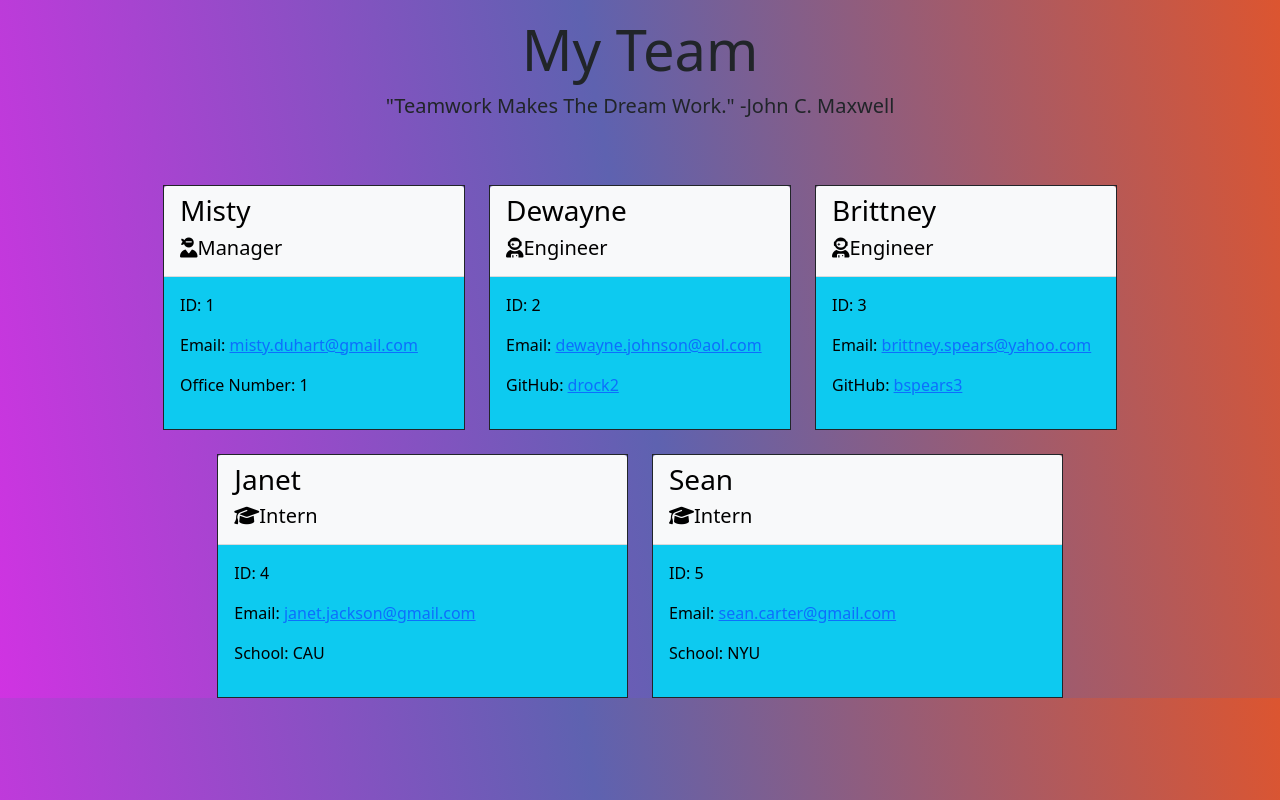
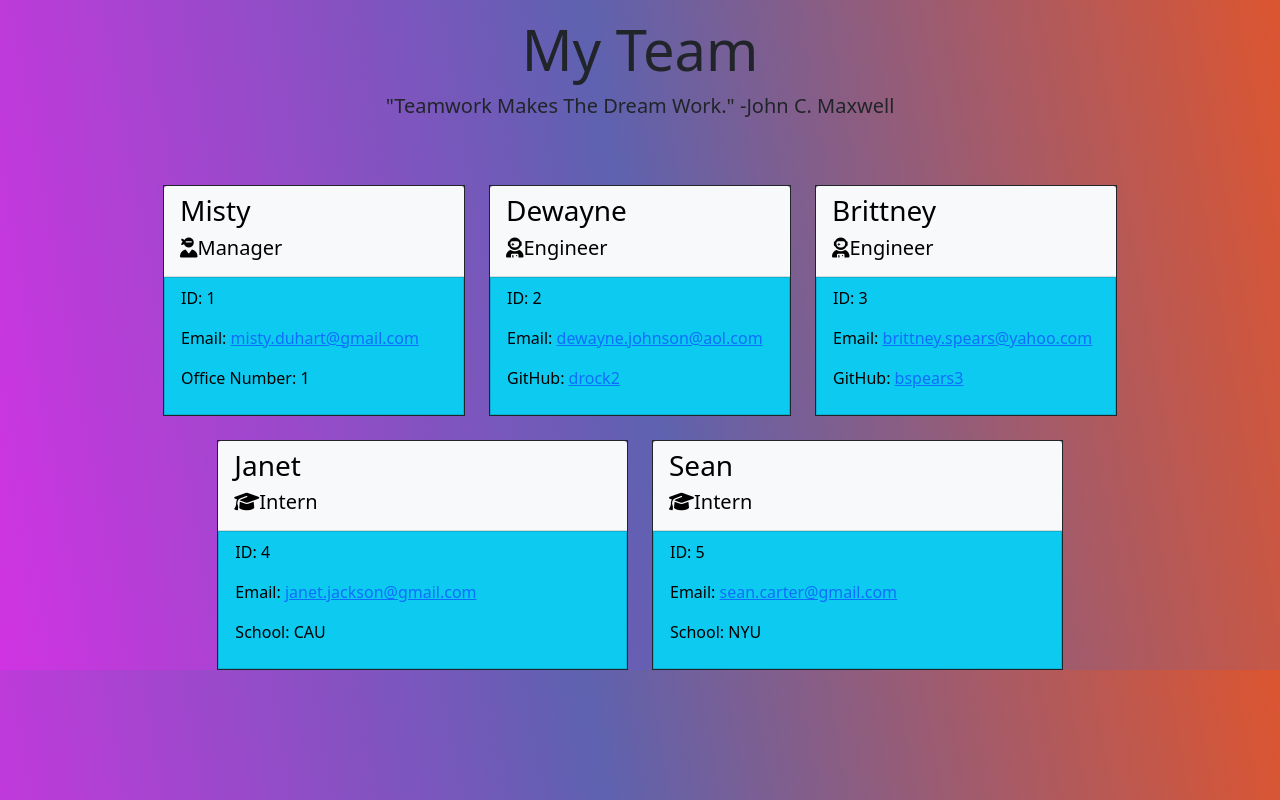
Before and after one commit to MystieBluz/team-profile-generator, a website: page dist/index.html in a window 1280 px wide. Drawn offline with nearby package versions, Linux system fonts and the light colour scheme.

Commit message:
updated card body in html file

```diff
--- a/dist/index.html
+++ b/dist/index.html
@@ -38,14 +38,13 @@
                                 <h5><i class="fa-solid fa-user-ninja"></i>Manager</h5>
                             </div>
                             <!-- Card 1 Info -->
-                            <div class="card-body text-black bg-info">
+                            <div class="list-group-item card-body text-black bg-info">
                                 <p class="id">ID: 1</p>
                                 <p class="email">Email: <a href="mailto:misty.duhart@gmail.com">misty.duhart@gmail.com</a></p>
                                 <p class="officeNumber">Office Number: 1</p>
                             </div>
                         </div>
                     </div>
-
 
                     <!-- Card 2 Header -->
                     <div class="col-3 mt-4">
@@ -55,13 +54,14 @@
                                 <h5><i class="fa-solid fa-user-astronaut"></i>Engineer</h5>
                             </div>
                             <!-- Card 2 Info -->
-                            <div class="card-body text-black bg-info">
+                            <div class="list-group-item card-body text-black bg-info">
                                 <p class="id">ID: 2</p>
                                 <p class="email">Email: <a href="mailto:misty.duhart@gmail.com">dewayne.johnson@aol.com</a></p>
                                 <p class="github">GitHub: <a href="https://github.com/mduhart82" target="blank">drock2</a></p>
                             </div>
                         </div>
                     </div>
+
                     <!-- Card 3 Header -->
                     <div class="col-3 mt-4">
                         <div span class="border border-dark"></span>
@@ -70,7 +70,7 @@
                                 <h5><i class="fa-solid fa-user-astronaut"></i>Engineer</h5>
                             </div>
                             <!-- Card 3 Info -->
-                            <div class="card-body text-black bg-info">
+                            <div class="list-group-item card-body text-black bg-info">
                                 <p class="id">ID: 3</p>
                                 <p class="email">Email: <a href="mailto:misty.duhart@gmail.com">brittney.spears@yahoo.com</a></p>
                                 <p class="github">GitHub: <a href="https://github.com/mduhart82" target="blank">bspears3</a></p>
@@ -86,7 +86,7 @@
                                 <h5><i class="fa-solid fa-graduation-cap"></i>Intern</h5>
                             </div>
                             <!-- Card 4 Info -->
-                            <div class="card-body text-black bg-info">
+                            <div class="list-group-item card-body text-black bg-info">
                                 <p class="id">ID: 4</p>
                                 <p class="email">Email: <a href="mailto:misty.duhart@gmail.com">janet.jackson@gmail.com</a></p>
                                 <p class="school">School: CAU</p>
@@ -101,7 +101,7 @@
                                 <h5><i class="fa-solid fa-graduation-cap"></i>Intern</h5>
                             </div>
                             <!-- Card 5 Info -->
-                            <div class="card-body text-black bg-info">
+                            <div class="list-group-item card-body text-black bg-info">
                                 <p class="id">ID: 5</p>
                                 <p class="email">Email: <a href="mailto:misty.duhart@gmail.com">sean.carter@gmail.com</a></p>
                                 <p class="school">School: NYU</p>
```
